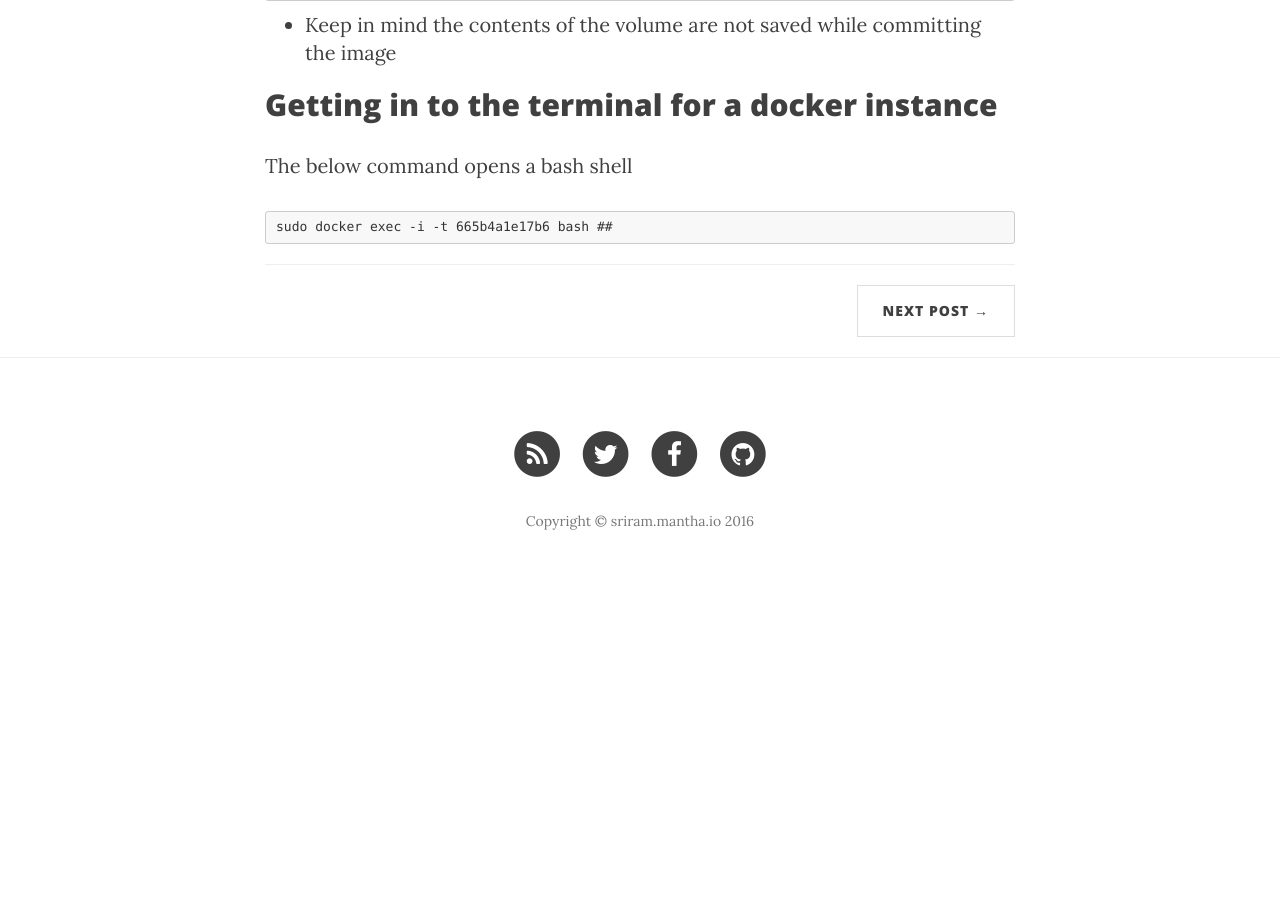
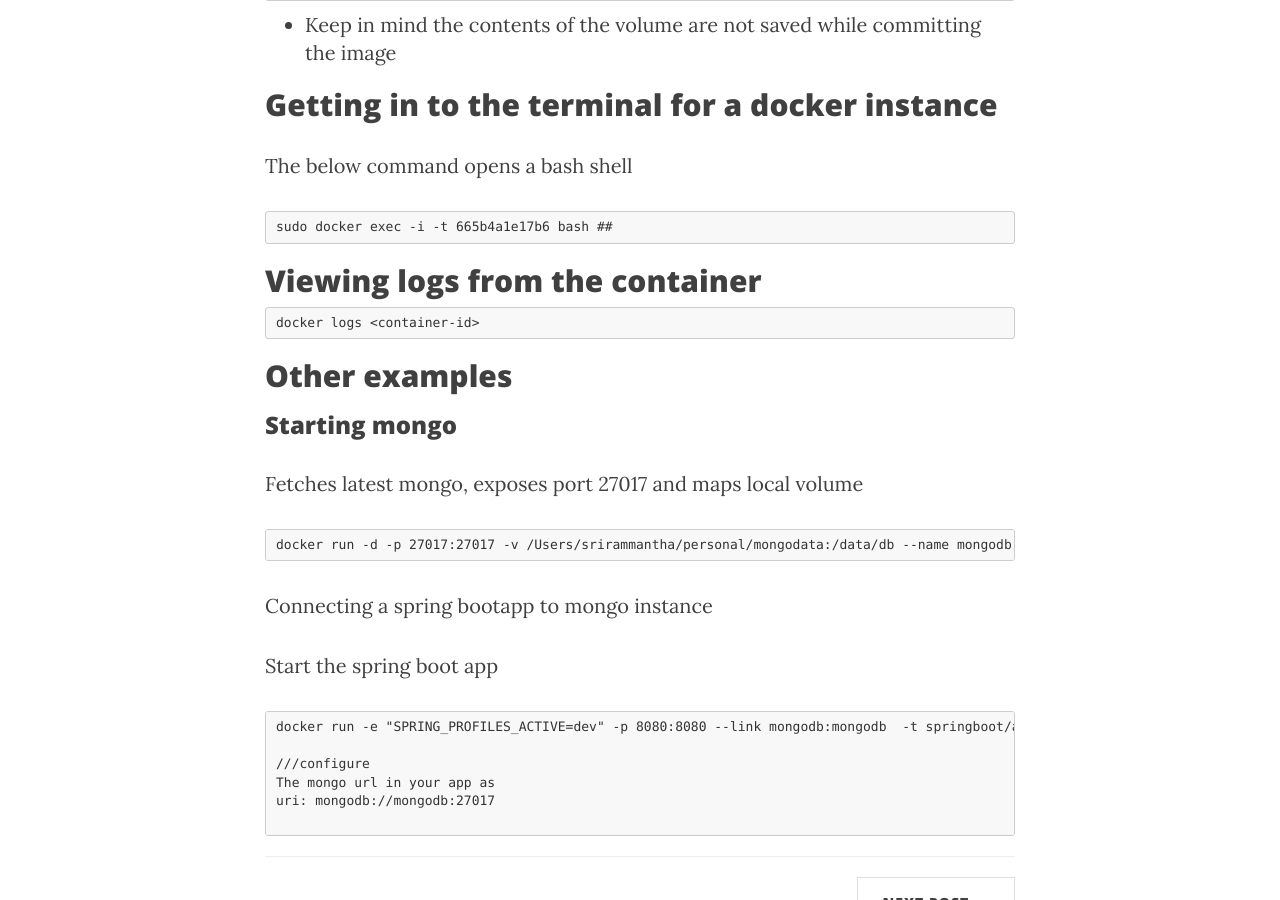
Before and after one commit to manthasriram/blog, a Jekyll site: the page built from _posts/2015-08-01-docker.markdown, in a window 1280 px wide and 900 px high, scrolled down 1755 px. Built offline with Jekyll 4.4.1, drawn with Linux system fonts in a browser that asks for light colours; nearby versions of some CDN libraries; Markdown is read by kramdown in place of the engine named in the settings; before the commit the page ends 2352 px from its top, so only the background shows below that.

Commit message:
Updating more examples in docker

````diff
--- a/_posts/2015-08-01-docker.markdown
+++ b/_posts/2015-08-01-docker.markdown
@@ -71,3 +71,30 @@ The below command opens a bash shell
 ```
 sudo docker exec -i -t 665b4a1e17b6 bash ##
 ```
+
+## Viewing logs from the container
+
+```
+docker logs <container-id>
+```
+
+##Other examples
+
+### Starting mongo
+
+Fetches latest mongo, exposes port 27017 and maps local volume
+```
+docker run -d -p 27017:27017 -v /Users/srirammantha/personal/mongodata:/data/db --name mongodb mongo:latest
+```
+
+Connecting a spring bootapp to mongo instance
+
+Start the spring boot app
+```
+docker run -e "SPRING_PROFILES_ACTIVE=dev" -p 8080:8080 --link mongodb:mongodb  -t springboot/app
+
+///configure
+The mongo url in your app as
+uri: mongodb://mongodb:27017
+
+```
````
